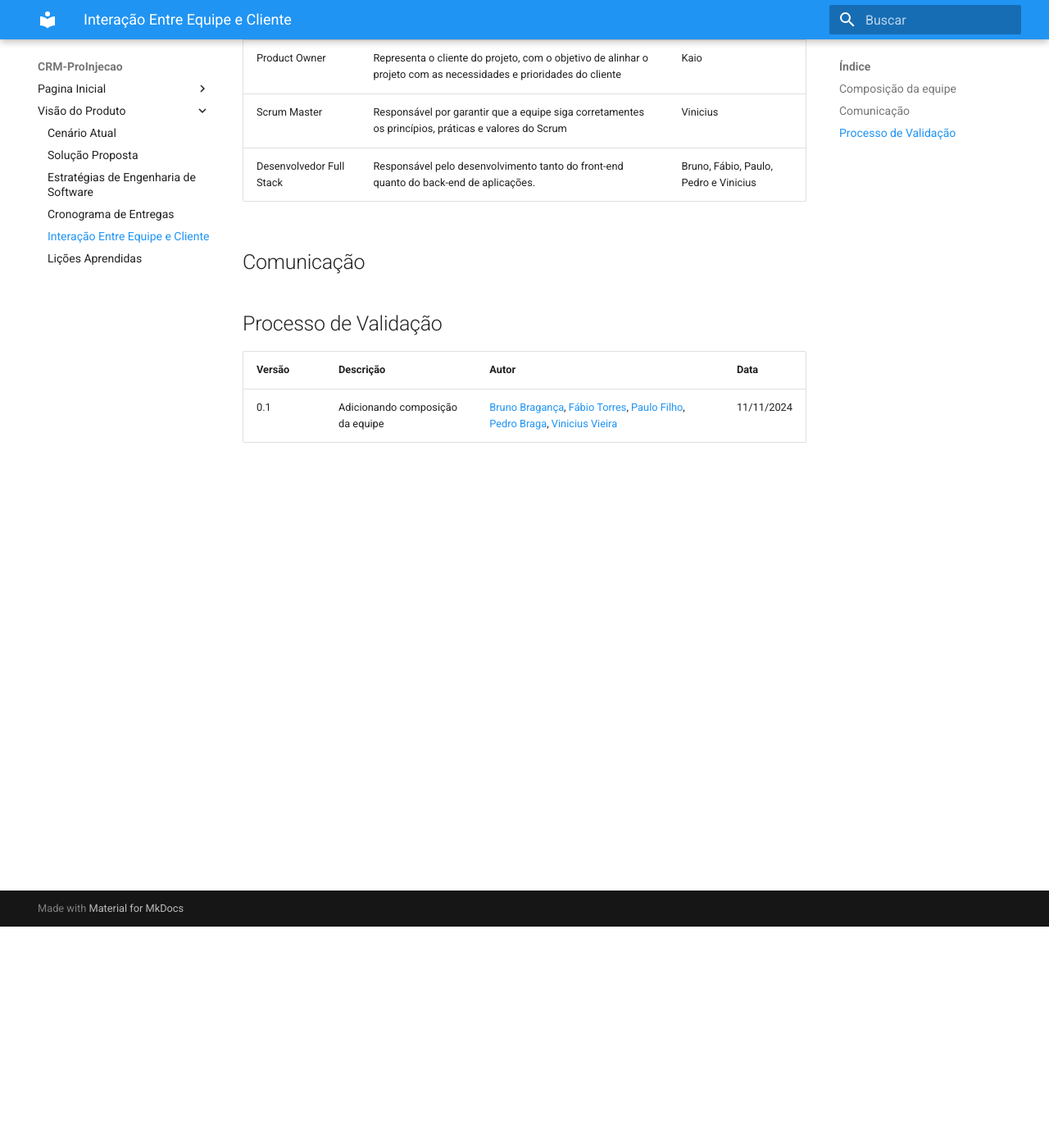
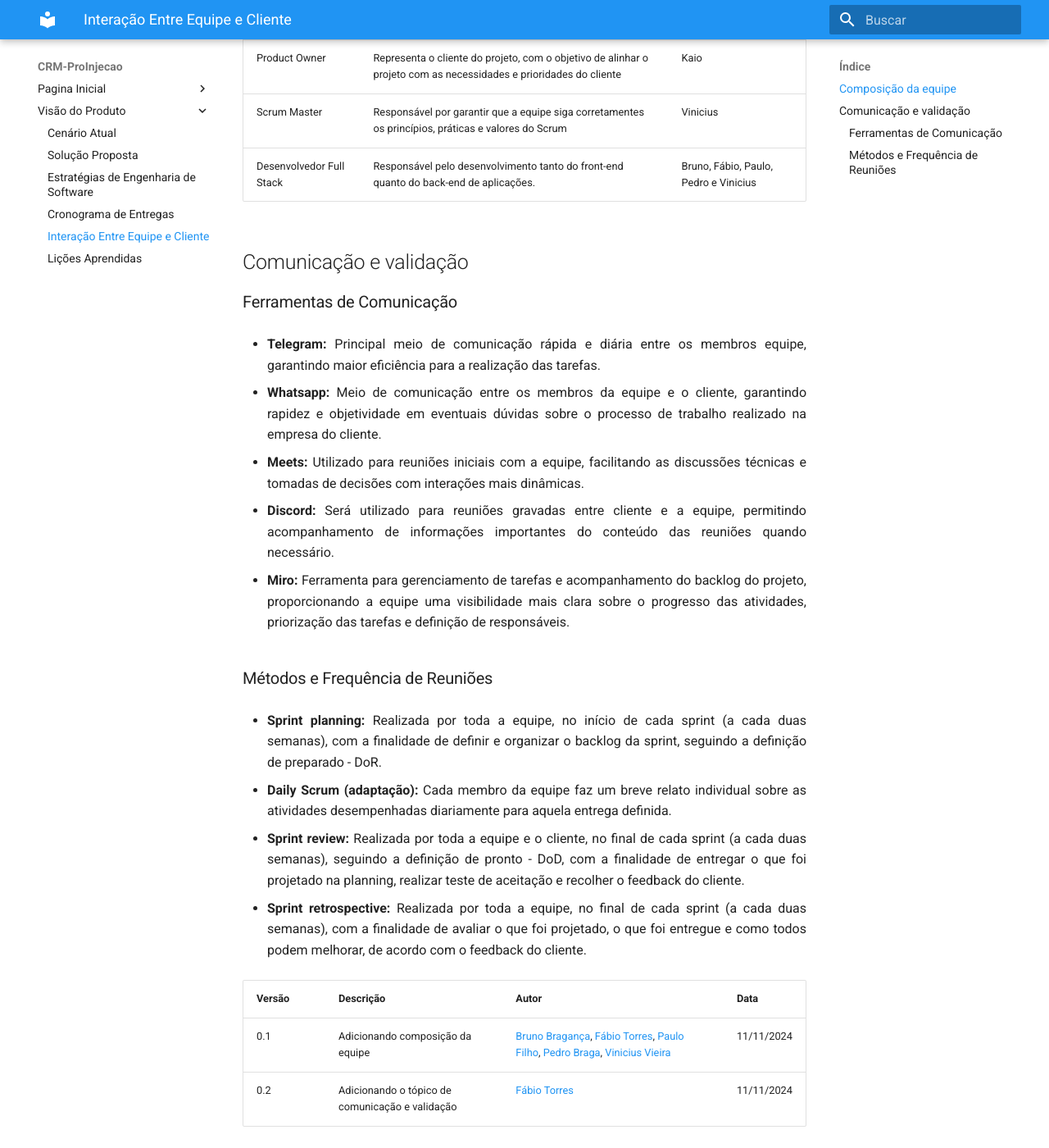
Before and after one commit to mdsreq-fga-unb/2024.2-T01-CRMProInjecao, an MkDocs documentation site: the page built from docs/interacao-entre-equipe-e-cliente.md, in a window 1280 px wide and 1400 px high, scrolled down 270 px. Shown: the whole window at 82% size. Built offline with MkDocs 1.6.1 and Material for MkDocs 9.7.7, drawn with Linux system fonts in a browser that asks for light colours.

Commit message:
docs: adicao da comunicacao/validacao

```diff
--- a/docs/interacao-entre-equipe-e-cliente.md
+++ b/docs/interacao-entre-equipe-e-cliente.md
@@ -8,12 +8,32 @@ A equipe de desenvolvimento será composta por:
 | Scrum Master  | Responsável por garantir que a equipe siga corretamentes os princípios, práticas e valores do Scrum | Vinicius |
 | Desenvolvedor Full Stack | Responsável pelo desenvolvimento tanto do front-end quanto do back-end de aplicações. | Bruno, Fábio, Paulo, Pedro e Vinicius |
 
-## Comunicação
+## Comunicação e validação
 
+### Ferramentas de Comunicação
 
-## Processo de Validação
+- **Telegram:** Principal meio de comunicação rápida e diária entre os membros equipe, garantindo maior eficiência para a realização das tarefas.
+
+- **Whatsapp:** Meio de comunicação entre os membros da equipe e o cliente, garantindo rapidez e objetividade em eventuais dúvidas sobre o processo de trabalho realizado na empresa do cliente.
+
+- **Meets:**  Utilizado para reuniões iniciais com a equipe, facilitando as discussões técnicas e tomadas de decisões com interações mais dinâmicas.
+
+- **Discord:**  Será utilizado para reuniões gravadas entre cliente e a equipe, permitindo acompanhamento de informações importantes do conteúdo das reuniões quando necessário.
+
+- **Miro:**  Ferramenta para gerenciamento de tarefas e acompanhamento do backlog do projeto, proporcionando a equipe uma visibilidade mais clara sobre o progresso das atividades, priorização das tarefas e definição de responsáveis.
+
+### Métodos e Frequência de Reuniões
+
+- **Sprint planning:** Realizada por toda a equipe, no início de cada sprint (a  cada duas semanas), com a finalidade de definir e organizar o backlog da sprint, seguindo a definição de preparado - DoR.
+
+- **Daily Scrum (adaptação):** Cada membro da equipe faz um breve relato individual sobre as atividades desempenhadas diariamente para aquela entrega definida.
+
+- **Sprint review:** Realizada por toda a equipe e o cliente, no final de cada sprint (a  cada duas semanas), seguindo a definição de pronto - DoD, com a finalidade de entregar o que foi projetado na planning, realizar teste de aceitação e recolher o feedback do cliente.
+
+- **Sprint retrospective:** Realizada por toda a equipe, no final de cada sprint (a  cada duas semanas), com a finalidade de avaliar o que foi projetado, o que foi entregue e como todos podem melhorar, de acordo com o feedback do cliente.
 
 
 | Versão | Descrição                 | Autor                   | Data       |
 |--------|---------------------------|-------------------------|------------|
 | 0.1    | Adicionando composição da equipe  | [Bruno Bragança](http://github.com/BrunoBReis), [Fábio Torres](http://github.com/fabioaletorres), [Paulo Filho](http://github.com/PauloFilho2), [Pedro Braga](http://github.com/Stain19), [Vinicius Vieira](http://github.com/viniciusvieira00) | 11/11/2024 |
+| 0.2    | Adicionando o tópico de comunicação e validação   |  [Fábio Torres](http://github.com/fabioaletorres) | 11/11/2024 |
```
